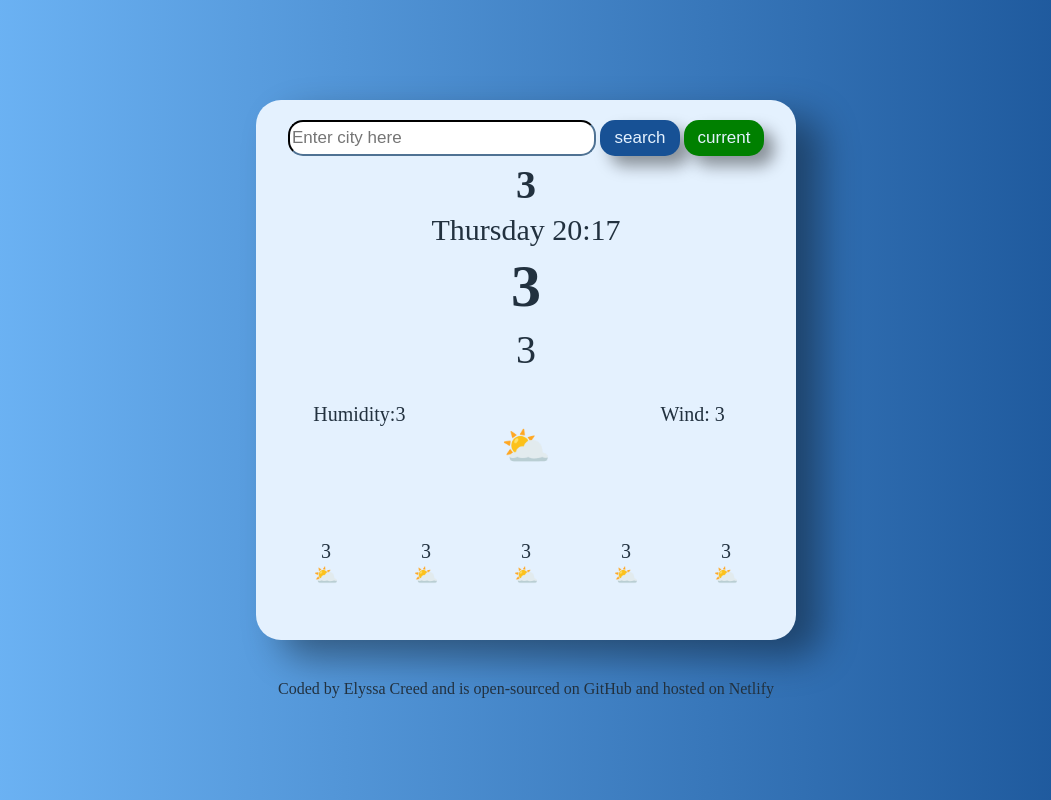
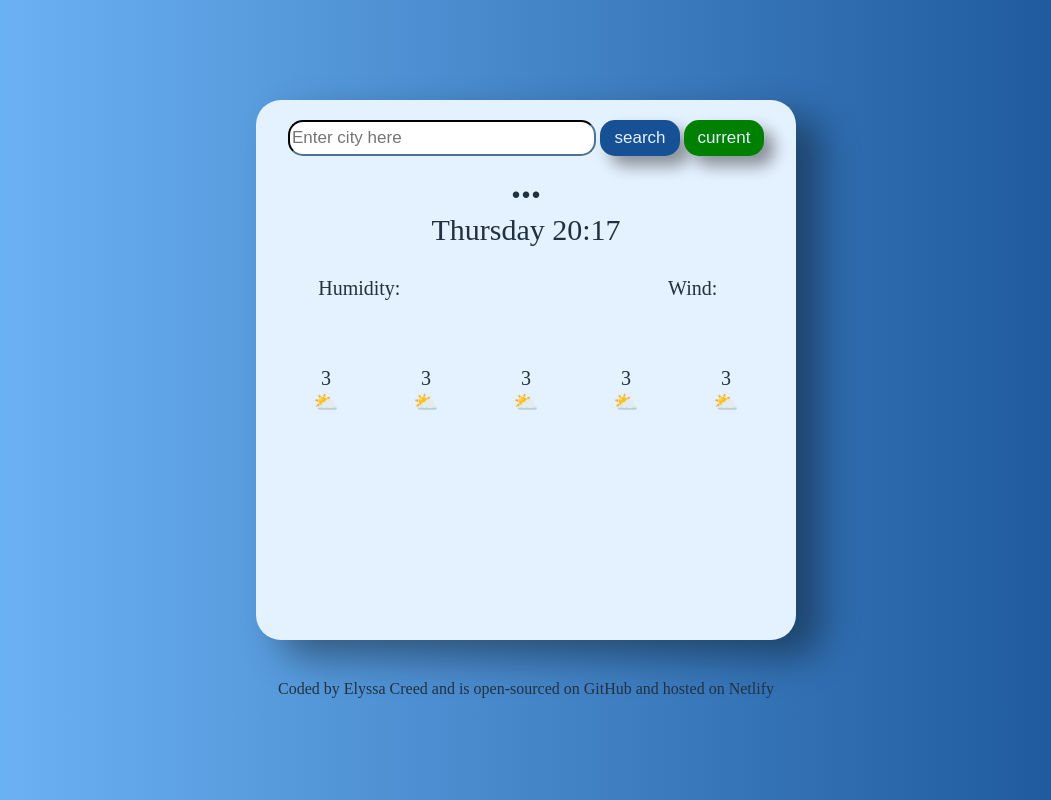
Before and after one commit to lissiemarie/SheCodes-github-lesson, a website built with Parcel: page index.html in a window 1280 px wide. Shown: the whole page, without its empty margins (114-1165 px from the left). Built offline with nearby package versions, Linux system fonts and the light colour scheme.

Commit message:
Deleted placeholders for all except 5-day

```diff
--- a/index.html
+++ b/index.html
@@ -16,15 +16,15 @@
         <input type="submit" value="current" id="current-button" />
       </form>
       <div class="city-day-time">
-        <h1>3</h1>
-        <p class="date-time">3</p>
-        <p class="temp">3</p>
-        <p class="current-weather">3</p>
+        <h1>...</h1>
+        <p class="date-time"></p>
+        <p class="temp"></p>
+        <p class="current-weather"></p>
       </div>
       <div class="weather">
-        <p>Humidity:<span class="humidity">3</span></p>
-        <p class="emoji">⛅</p>
-        <p>Wind: <span class="wind">3</span></p>
+        <p>Humidity:<span class="humidity"></span></p>
+        <p class="emoji"></p>
+        <p>Wind: <span class="wind"></span></p>
       </div>
       <div class="five-day">
         <p>3<br />⛅</p>
```
